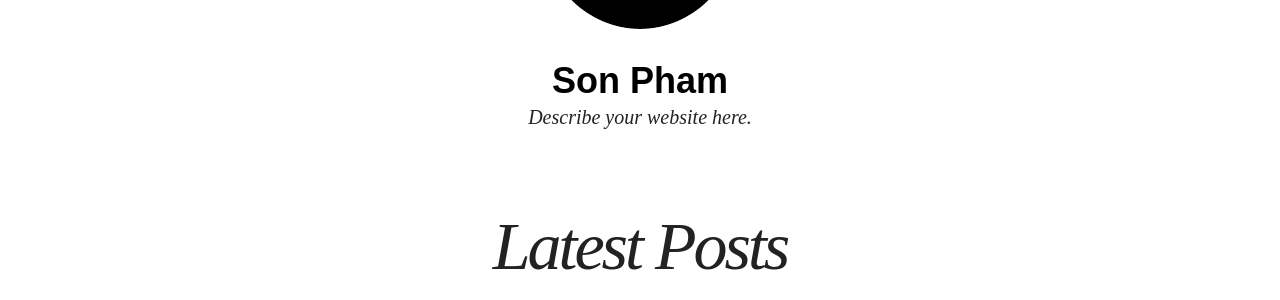
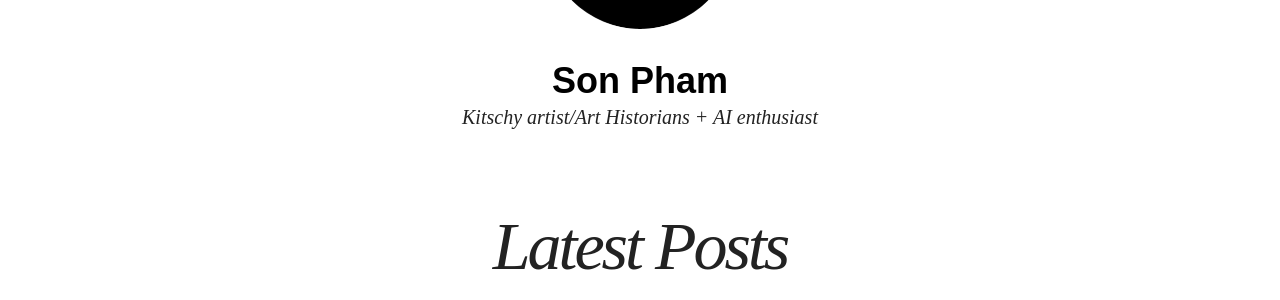
Before and after one commit to AIDreamer/AIDreamer.github.io, a Jekyll site: the page built from index.html, in a window 1280 px wide. Shown: the part 266-566 px from the top of the page. Built offline with Jekyll 4.4.1, drawn with Linux system fonts in a browser that asks for light colours; nearby versions of some CDN libraries.

Commit message:
change website configuration

```diff
--- a/_config.yml
+++ b/_config.yml
@@ -2,7 +2,7 @@
 
 title: Son Pham
 locale: en_US
-description: Describe your website here.
+description: Kitschy artist/Art Historians + AI enthusiast
 logo: site-logo.png
 search: true
 url: http://aidreamer.github.io
```
